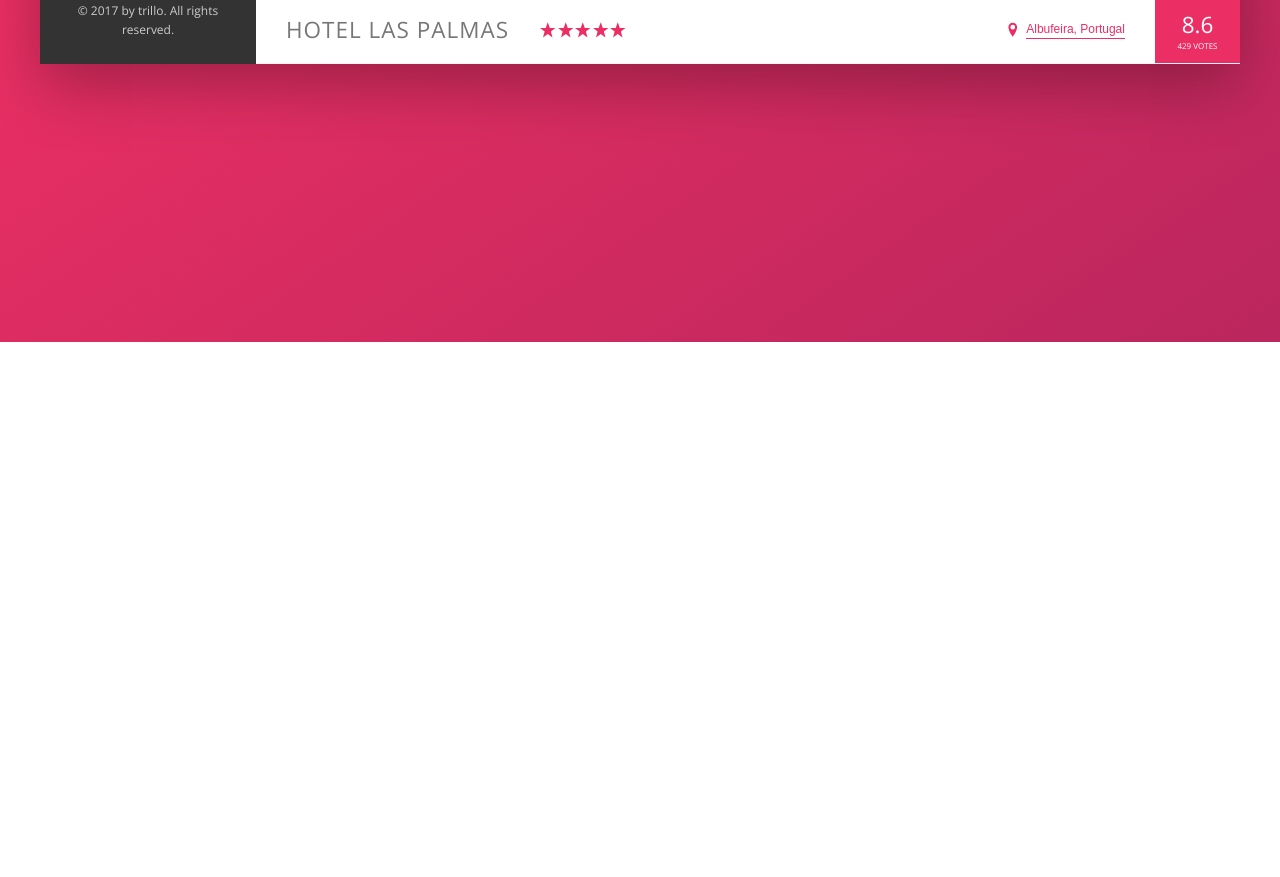
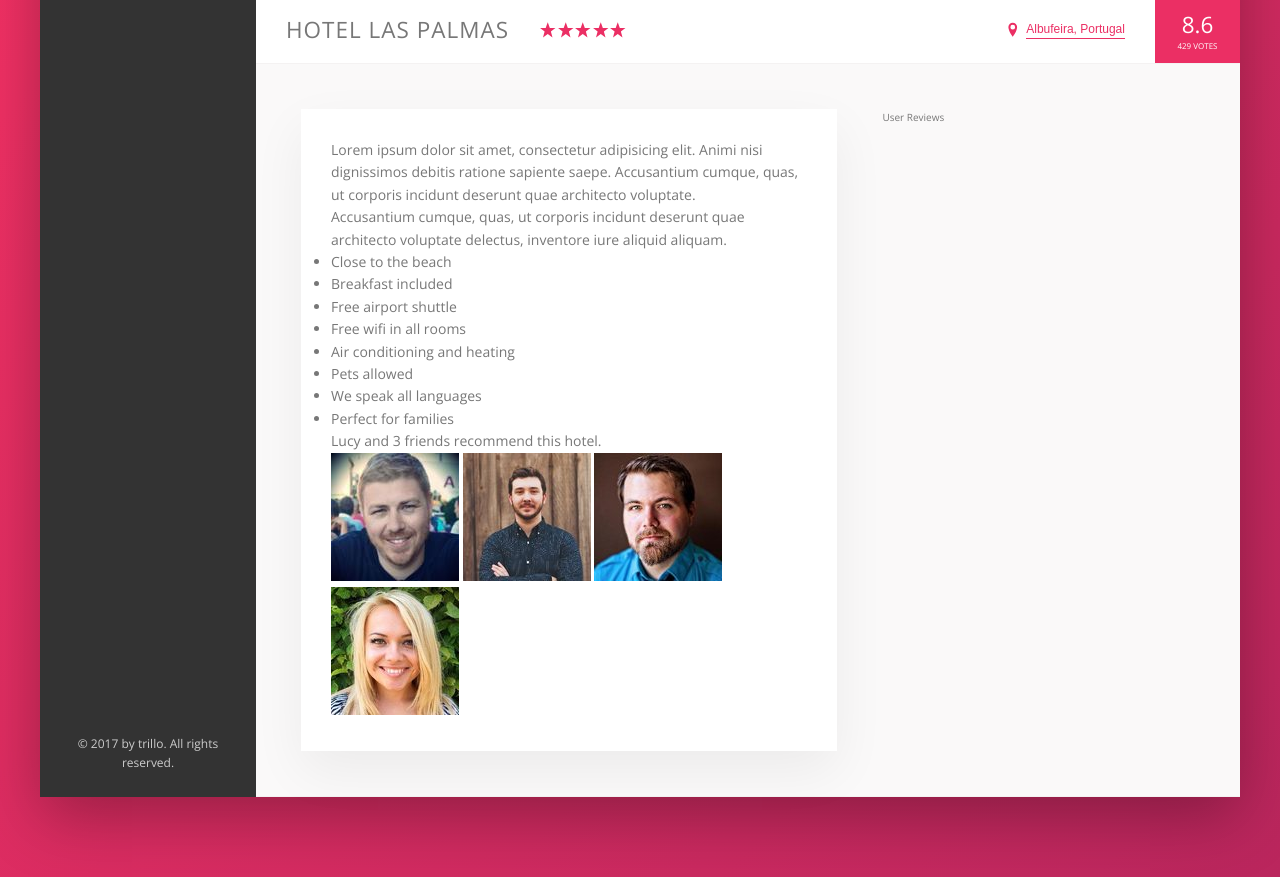
Before and after one commit to Lenonguyen/AdvancedCSS-Trillo, a website: page index.html in a window 1280 px wide. Shown: the part 538-1415 px from the top of the page. Before the commit the page ends 880 px from the top, so only its background shows below. Drawn offline with nearby package versions, Linux system fonts and the light colour scheme.

Commit message:
Description section added

```diff
--- a/index.html
+++ b/index.html
@@ -125,6 +125,41 @@
                                  <div class="overview__rating-count">429 votes</div>
                             </div>
                        </div>
+                       <div class="detail">
+                            <div class="description">
+                                 <p class="paragraph">
+                                      Lorem ipsum dolor sit amet, consectetur adipisicing elit. Animi nisi dignissimos debitis ratione sapiente saepe. Accusantium cumque, quas, ut corporis incidunt deserunt quae architecto voluptate.
+                                 </p>
+
+                                 <p class="paragraph">
+                                      Accusantium cumque, quas, ut corporis incidunt deserunt quae architecto voluptate delectus, inventore iure aliquid aliquam.
+                                 </p>
+                                 <ul class="list">
+                                      <li class="list-item">Close to the beach</li>
+                                      <li class="list-item">Breakfast included</li>
+                                      <li class="list-item">Free airport shuttle</li>
+                                      <li class="list-item">Free wifi in all rooms</li>
+                                      <li class="list-item">Air conditioning and heating</li>
+                                      <li class="list-item">Pets allowed</li>
+                                      <li class="list-item">We speak all languages</li>
+                                      <li class="list-item">Perfect for families</li>
+                                 </ul>
+                                 <div class="recommend">
+                                      <p class="recommend__count">
+                                           Lucy and 3 friends recommend this hotel.
+                                      </p>
+                                      <div class="recommend__friends">
+                                           <img src="img/user-3.jpg" alt="Friend 1" class="recommend__photo">
+                                           <img src="img/user-4.jpg" alt="Friend 2" class="recommend__photo">
+                                           <img src="img/user-5.jpg" alt="Friend 3" class="recommend__photo">
+                                           <img src="img/user-6.jpg" alt="Friend 4" class="recommend__photo">
+                                      </div>
+                                 </div>
+                            </div>
+                            <div class="user-reviews">
+                                 User Reviews
+                            </div>
+                       </div>
                   </main>
              </div>
         </div>
--- a/sass/_base.scss
+++ b/sass/_base.scss
@@ -13,6 +13,9 @@
      --color-grey-dark-3: #999;
 
      --shadow-dark: 0 2rem 6rem rgba(0,0,0,.3);
+     --shadow-light: 0 2rem 5rem rgba(0,0,0,.06);
+
+     --line: 1px solid var(--color-grey-light-2);
 }
 * {
      padding: 0;
--- a/sass/_component.scss
+++ b/sass/_component.scss
@@ -197,7 +197,7 @@
 .overview {
      display: flex;
      align-items: center;
-     border-bottom: 1px solid var(--color-grey-light-2);
+     border-bottom: var(--line);
      &__heading {
           font-size: 2.25rem;
           font-weight: 300;
--- a/sass/_layout.scss
+++ b/sass/_layout.scss
@@ -11,7 +11,7 @@
      font-size: 1.4rem;
      height: 7rem;
      background-color: #fff;
-     border-bottom: 1px solid var(--color-grey-light-2);
+     border-bottom: var(--line);
      display: flex;
      justify-content: space-between;
      align-items: center;
@@ -34,3 +34,23 @@
      background-color: #fff;
      flex: 1;
 }
+
+.detail {
+     display: flex;
+     padding: 4.5rem;
+     background-color: var(--color-grey-light-1);
+     border-bottom: var(--line);
+}
+
+.description {
+     font-size: 1.4rem;
+     background-color: #fff;
+     box-shadow: var(--shadow-light);
+     padding: 3rem;
+     flex: 0 0 60%;
+     margin-right: 4.5rem;
+}
+
+.user-reviews {
+     flex: 1;
+}
```
Also changed, not shown: css/style.css.
